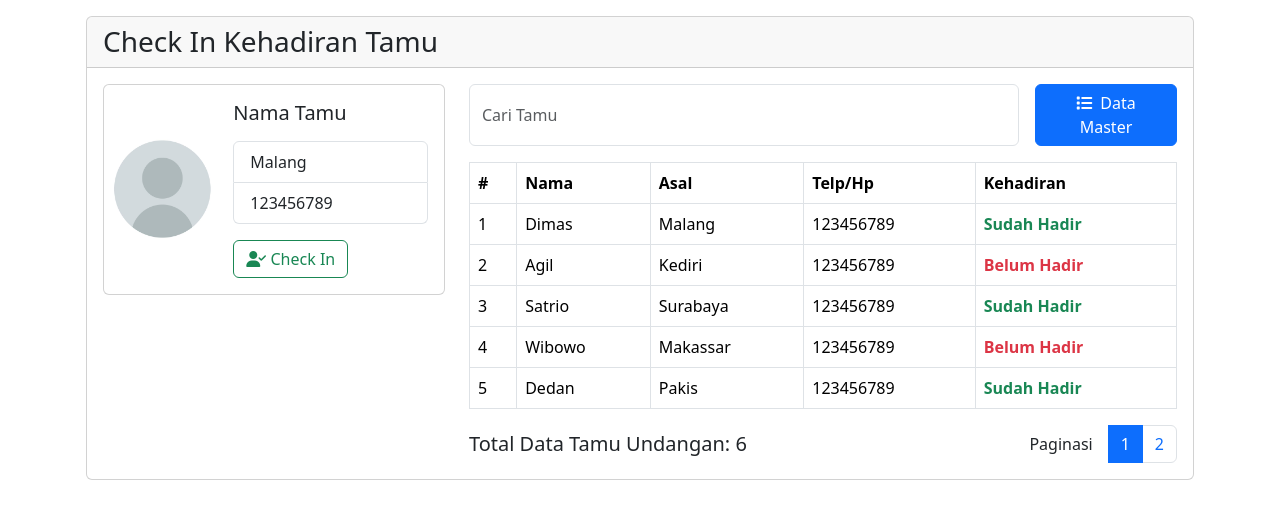
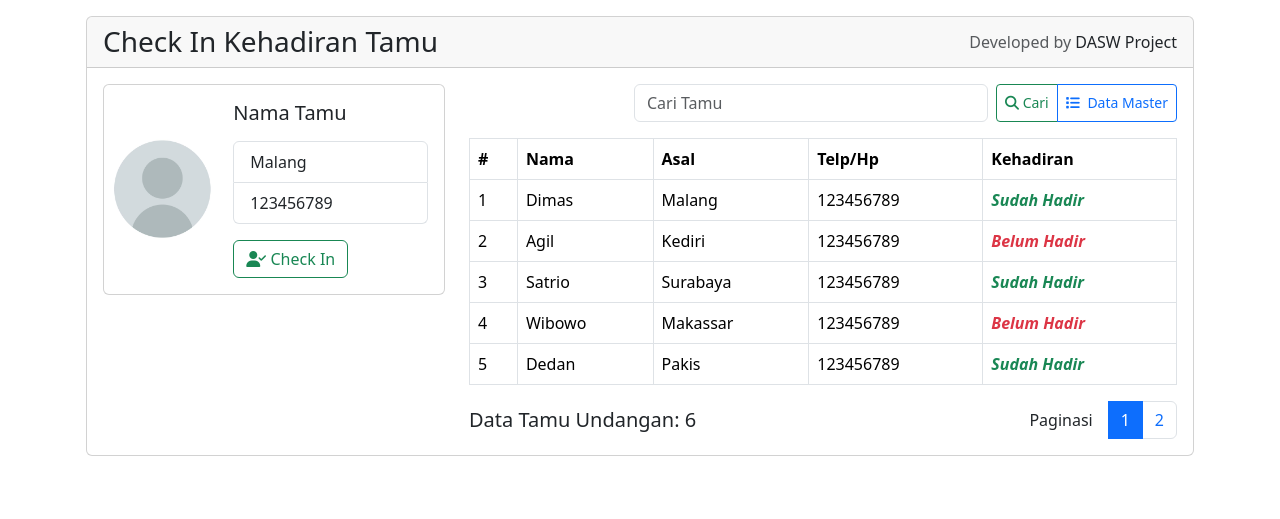
Before and after one commit to projectdasw/qrcode_checkin, a PHP site: page / in a window 1280 px wide. Shown: the top 519 px of the page. Run offline with PHP 8.4, Linux system fonts and the light colour scheme; data comes from the database, SQL or seed files in the repository; some libraries are stand-ins or nearby versions.

Commit message:
Update index.php

```diff
--- a/index.php
+++ b/index.php
@@ -36,8 +36,12 @@
             ?>
 
             <div class="card">
-                <div class="card-header">
+                <div class="card-header d-flex justify-content-between align-items-center">
                     <h3 class="m-0">Check In Kehadiran Tamu</h3>
+                    <p class="text-body-secondary m-0">
+                        Developed by
+                        <a class="text-decoration-none text-dark" href="">DASW Project</a>
+                    </p>
                 </div>
                 <div class="card-body">
                     <div class="row">
@@ -66,12 +70,20 @@
                             </div>
                         </div>
                         <div class="col-8">
-                            <form method="GET" class="d-flex" autocomplete="off">
-                                <input type="search" name="search" class="form-control me-2" placeholder="Cari Tamu" value="<?= htmlspecialchars($search) ?>">
-                                <a href="index.php" class="btn btn-primary w-25 ms-2">
-                                    <i class="fa-solid fa-list me-1"></i>
-                                    <span>Data Master</span>
-                                </a>
+                            <form method="GET" class="d-flex justify-content-end" autocomplete="off">
+                                <input type="search" name="search" class="form-control w-50 me-2"
+                                    placeholder="Cari Tamu" value="<?= htmlspecialchars($search) ?>">
+                                <div class="btn-group btn-group-sm" role="group" aria-label="Basic outlined example">
+                                    <button type="submit" class="btn btn-outline-success">
+                                        <i class="fa-solid fa-search"></i>
+                                        <span>Cari</span>
+                                    </button>
+                                    <button type="button" class="btn btn-outline-primary"
+                                        onclick="window.location.href='index.php'">
+                                        <i class="fa-solid fa-list me-1"></i>
+                                        <span>Data Master</span>
+                                    </button>
+                                </div>
                             </form>
                             <table class="table table-bordered mt-3">
                                 <thead>
@@ -96,15 +108,15 @@
                                                     <?php
                                                         if(htmlspecialchars($row['kehadiran']) == 'Sudah Hadir'){
                                                     ?>
-                                                        <span class="text-success fw-bold">
+                                                        <i class="text-success fw-bold">
                                                             <?= htmlspecialchars($row['kehadiran']) ?>
-                                                        </span>
+                                                        </i>
                                                     <?php
                                                         } else {
                                                     ?>
-                                                        <span class="text-danger fw-bold">
+                                                        <i class="text-danger fw-bold">
                                                             <?= htmlspecialchars($row['kehadiran']) ?>
-                                                        </span>
+                                                        </i>
                                                     <?php
                                                         }
                                                     ?>
@@ -120,7 +132,7 @@
                             </table>
                             <div class="d-flex justify-content-between align-items-center">
                                 <p class="card-text fs-5 m-0">
-                                    Total Data Tamu Undangan: <?= $totalRows ?>
+                                    Data Tamu Undangan: <?= $totalRows ?>
                                 </p>
                                 <ul class="pagination align-items-center m-0">
                                     <span class="me-3">Paginasi</span>
```
